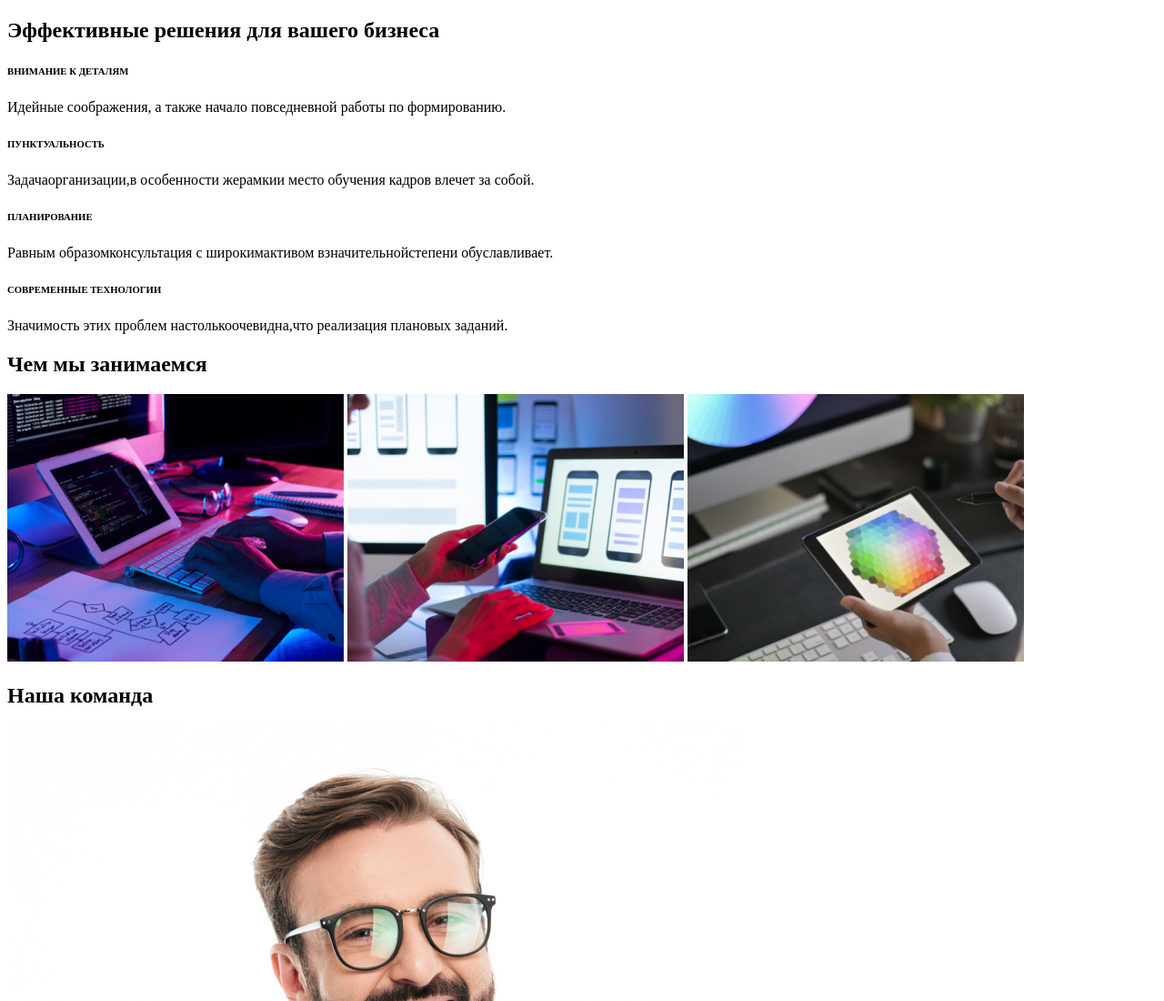
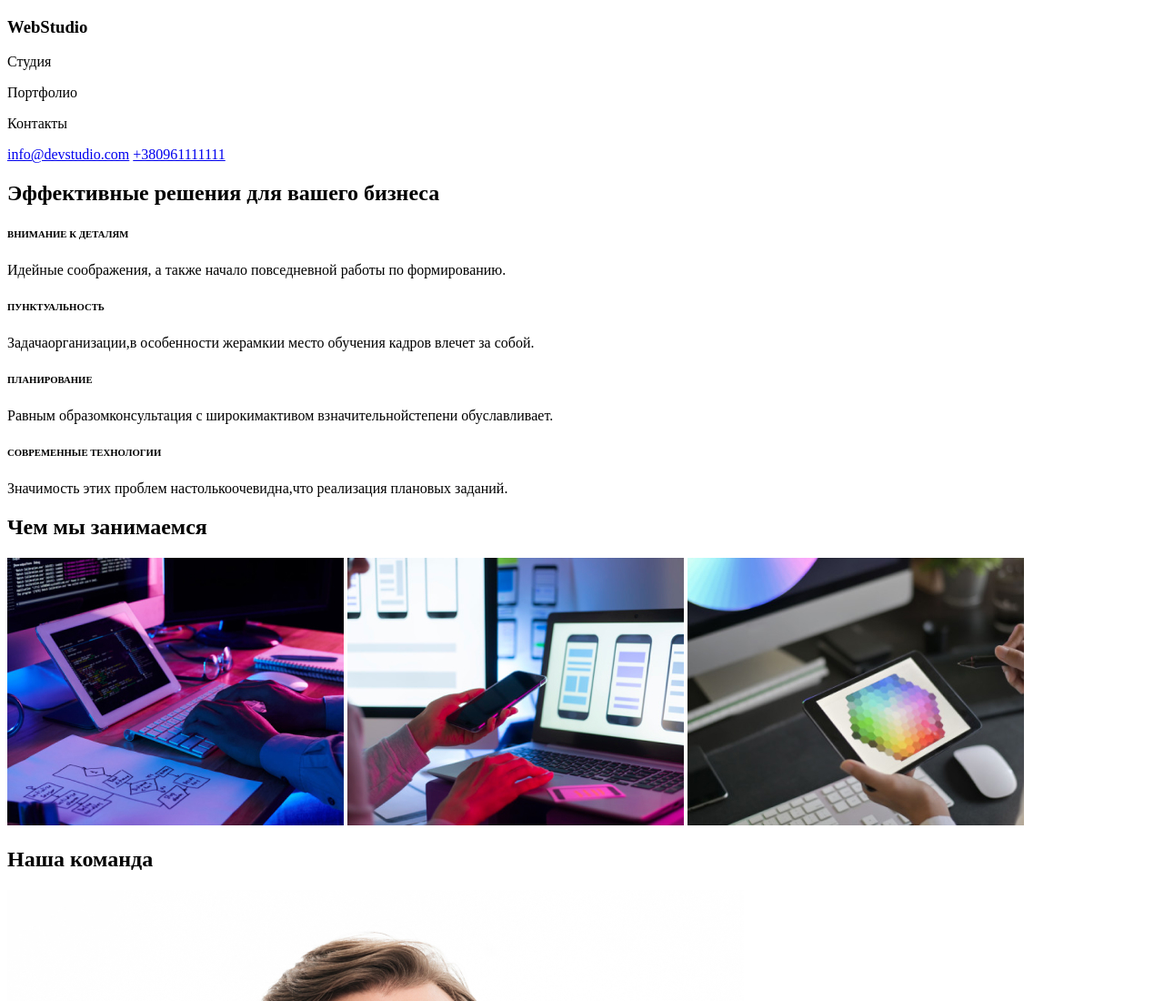
Before and after one commit to sergeibogko/goit-markup-hw-01, a plain HTML site: page index.html in a window 1280 px wide. Shown: the top 1100 px of the page at 91% size. Drawn offline with Linux system fonts and the light colour scheme.

Commit message:
Полностью набраный html

```diff
--- a/index.html
+++ b/index.html
@@ -5,7 +5,14 @@
     <title>Document</title>
   </head>
   <body>
-    <header></header>
+    <header>
+      <h3>WebStudio</h3>
+      <p>Студия</p>
+      <p>Портфолио</p>
+      <p>Контакты</p>
+      <a href="mailto:info@devstudio.com">info@devstudio.com</a>
+      <a href="tel:+380961111111">+380961111111</a>
+    </header>
     <main>
       <article>
         <h1>
```
